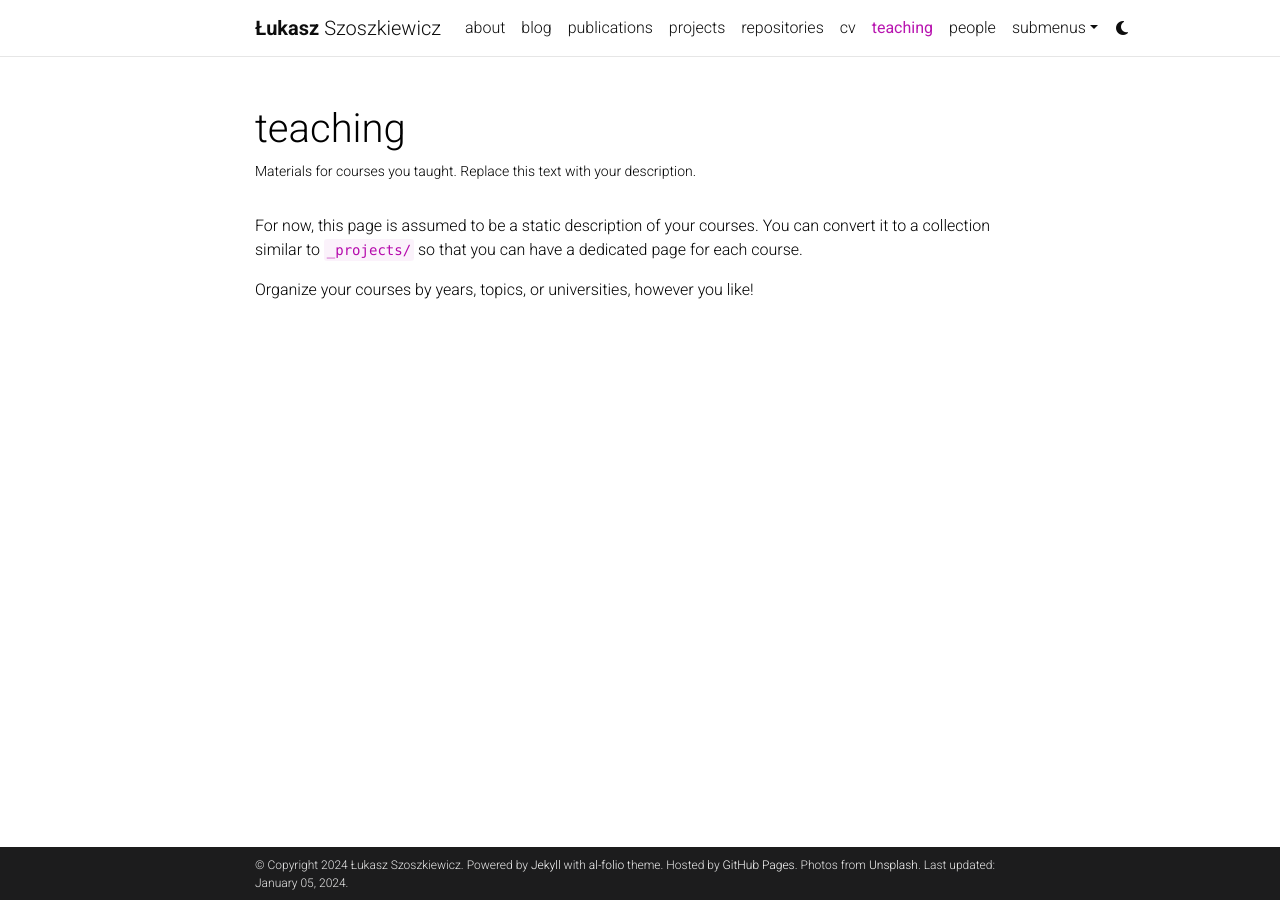
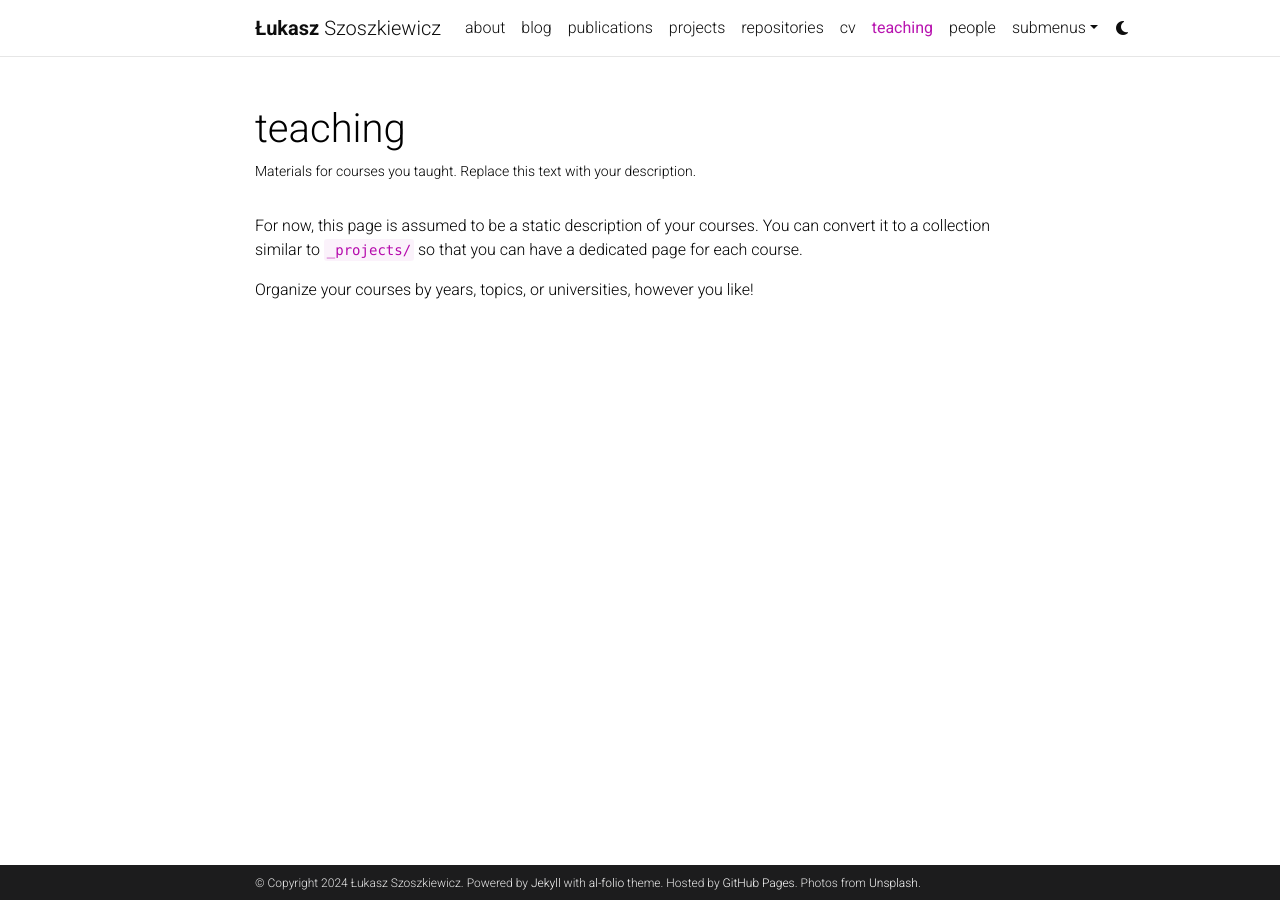
Before and after one commit to lszoszk/lszoszk.github.io, a Jekyll site: the page built from _pages/teaching.md, in a window 1280 px wide. Built offline with Jekyll 4.4.1, drawn with Linux system fonts in a browser that asks for light colours; full-size pictures stand in for the smaller copies a plugin makes; comment, search, counter and statistics services are not loaded; a style sheet for code colours, icons or effects is not loaded.

Commit message:
Update _config.yml

```diff
--- a/_config.yml
+++ b/_config.yml
@@ -20,7 +20,7 @@
 
 url: https://lszoszk.github.io # the base hostname & protocol for your site
 baseurl: # the subpath of your site, e.g. /blog/. Leave blank for root
-last_updated: January 2024 # set to true if you want to display last updated in the footer
+last_updated: # set to true if you want to display last updated in the footer
 impressum_path:  # set to path to include impressum link in the footer, use the same path as permalink in a page, helps to conform with EU GDPR
 
 # -----------------------------------------------------------------------------
```
